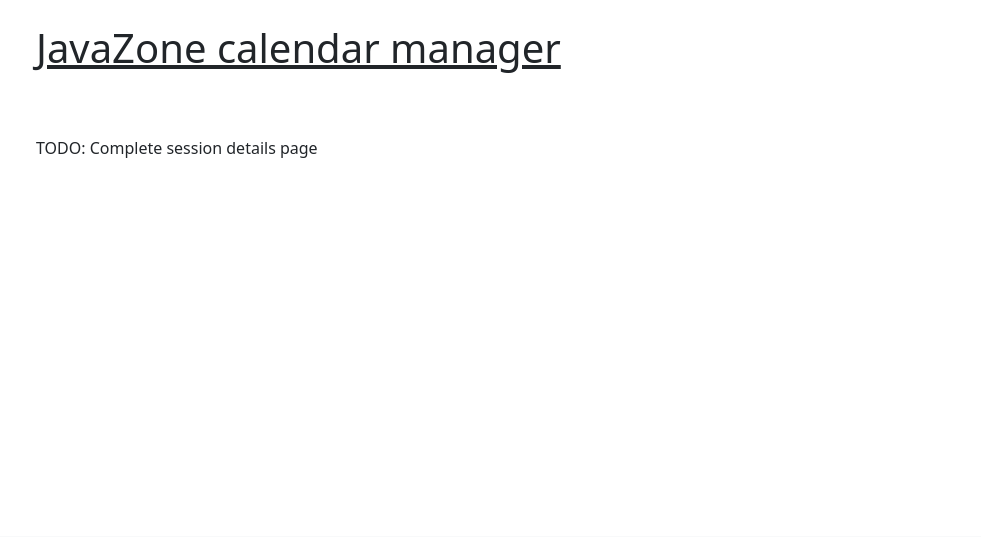
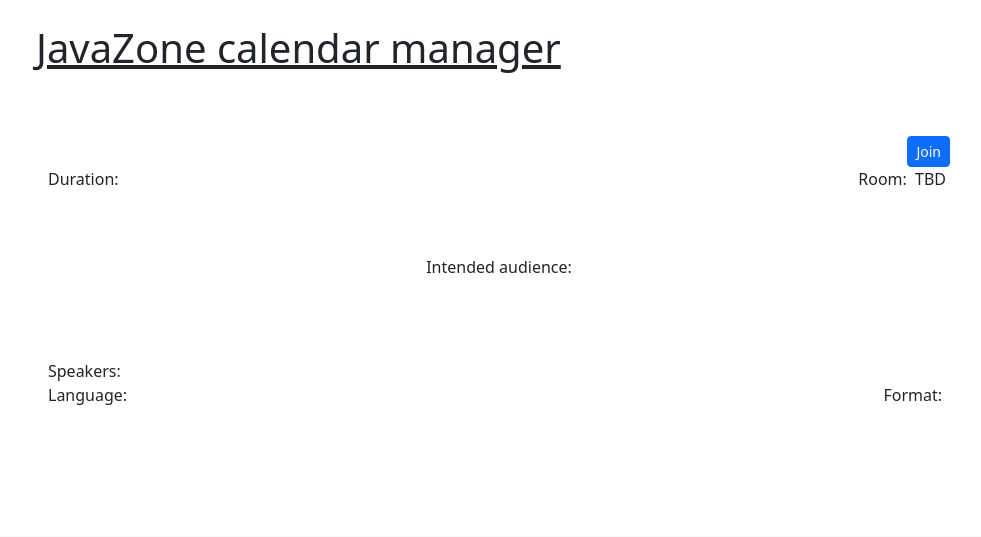
Before and after one commit to mortenlj/javazone, a FastAPI app: template templates/session.html.j2 in a window 1280 px wide. Shown: the top 537 px of the page, without its empty margins (46-1027 px from the left). Run offline with FastAPI, Linux system fonts and the light colour scheme; the template is opened without the code that fills it, so the values that code supplies are empty; parts of the project's set-up code (start-up, migrations or seed data) failed here and were passed over.

Commit message:
Complete sessions details page

```diff
--- a/templates/session.html.j2
+++ b/templates/session.html.j2
@@ -1,5 +1,75 @@
 {% extends 'base.html.j2' %}
 
 {% block content %}
-    TODO: Complete session details page
+    <div class="container">
+        <div class="row">
+            <h5 class="col-11 text-center">
+                {{ session.title }}
+            </h5>
+            <div class="col-1 text-end">
+                {% include "widgets/session_join_leave.html.j2" %}
+            </div>
+        </div>
+        <div class="row">
+            <div class="col-3 text-start">
+                <h6 class="d-inline">Duration:</h6>
+                <span class="m-1">{{ session.duration() }}</span>
+            </div>
+            <div class="col-9 text-end">
+                <h6 class="d-inline">Room:</h6>
+                <span class="m-1">{{ session.room or "TBD" }}</span>
+            </div>
+        </div>
+        <div class="row mb-3">
+            <div class="col-1"></div>
+            <div class="col-10 justify-content-start text-start" style="white-space-collapse: preserve-breaks;">
+                {{ session.abstract | safe }}
+            </div>
+            <div class="col-1"></div>
+        </div>
+        <div class="row mb-3">
+            <div class="col-12 text-center">
+                <h6 class="d-inline">Intended audience:</h6>
+            </div>
+        </div>
+        <div class="row mb-3">
+            <div class="col-1"></div>
+            <div class="col-10 justify-content-start text-start" style="white-space-collapse: preserve-breaks;">
+                {{ session.intended_audience | safe }}
+            </div>
+            <div class="col-1"></div>
+        </div>
+        {% if session.workshop_prerequisites %}
+            <div class="row mb-3">
+                <div class="col-12 text-center">
+                    <h6 class="d-inline">Workshop Prerequisites</h6>
+                </div>
+            </div>
+            <div class="row mb-3">
+                <div class="col-1"></div>
+                <div class="col-10 justify-content-start text-start" style="white-space-collapse: preserve-breaks;">
+                    {{ session.workshop_prerequisites | safe }}
+                </div>
+                <div class="col-1"></div>
+            </div>
+        {% endif %}
+        <div class="row">
+            <div class="col-12 text-start">
+                <h6 class="d-inline">Speakers:</h6>
+                {% for speaker in session.speakers %}
+                    <span class="m-1">{{ speaker.name }}</span>
+                {% endfor %}
+            </div>
+        </div>
+        <div class="row">
+            <div class="col-3 text-start">
+                <h6 class="d-inline">Language:</h6>
+                <span class="m-1">{{ session.language_name() }}</span>
+            </div>
+            <div class="col-9 text-end">
+                <h6 class="d-inline">Format:</h6>
+                <span class="m-1">{{ session.format }}</span>
+            </div>
+        </div>
+    </div>
 {% endblock %}
```
